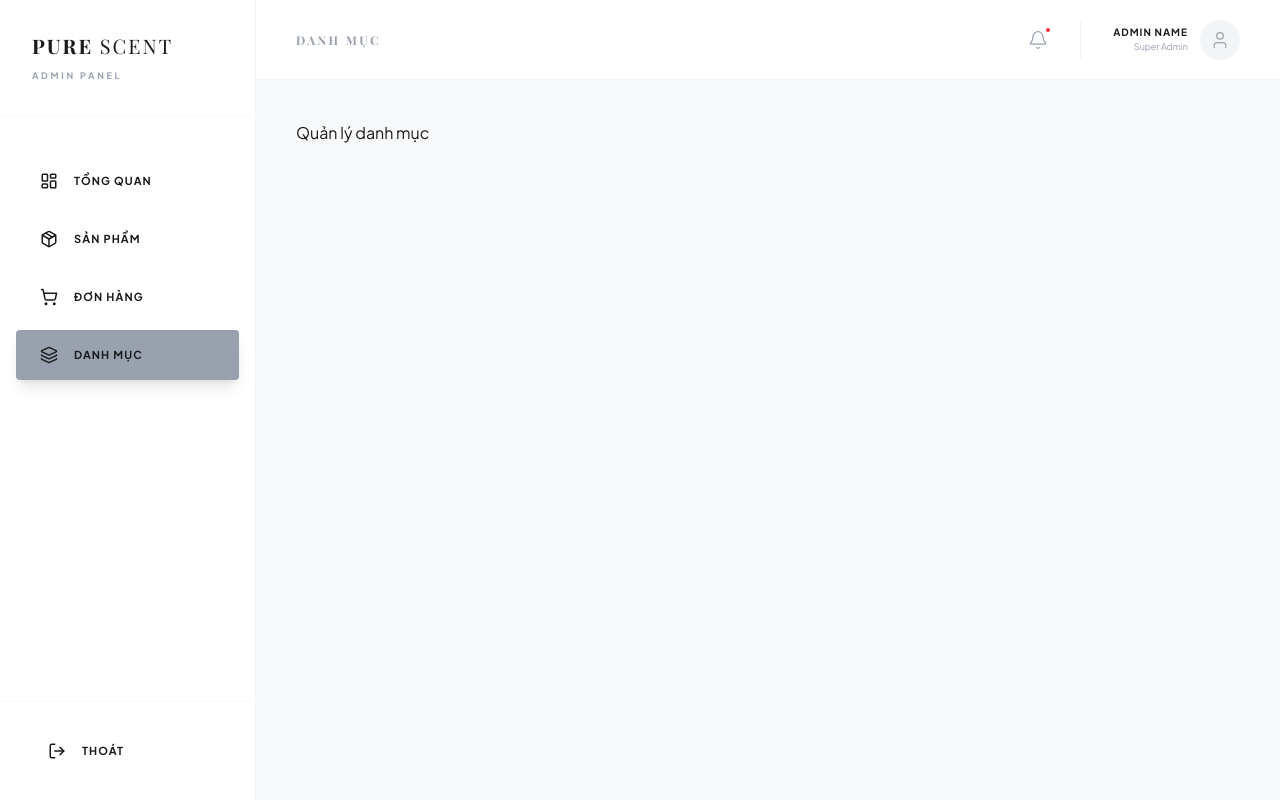
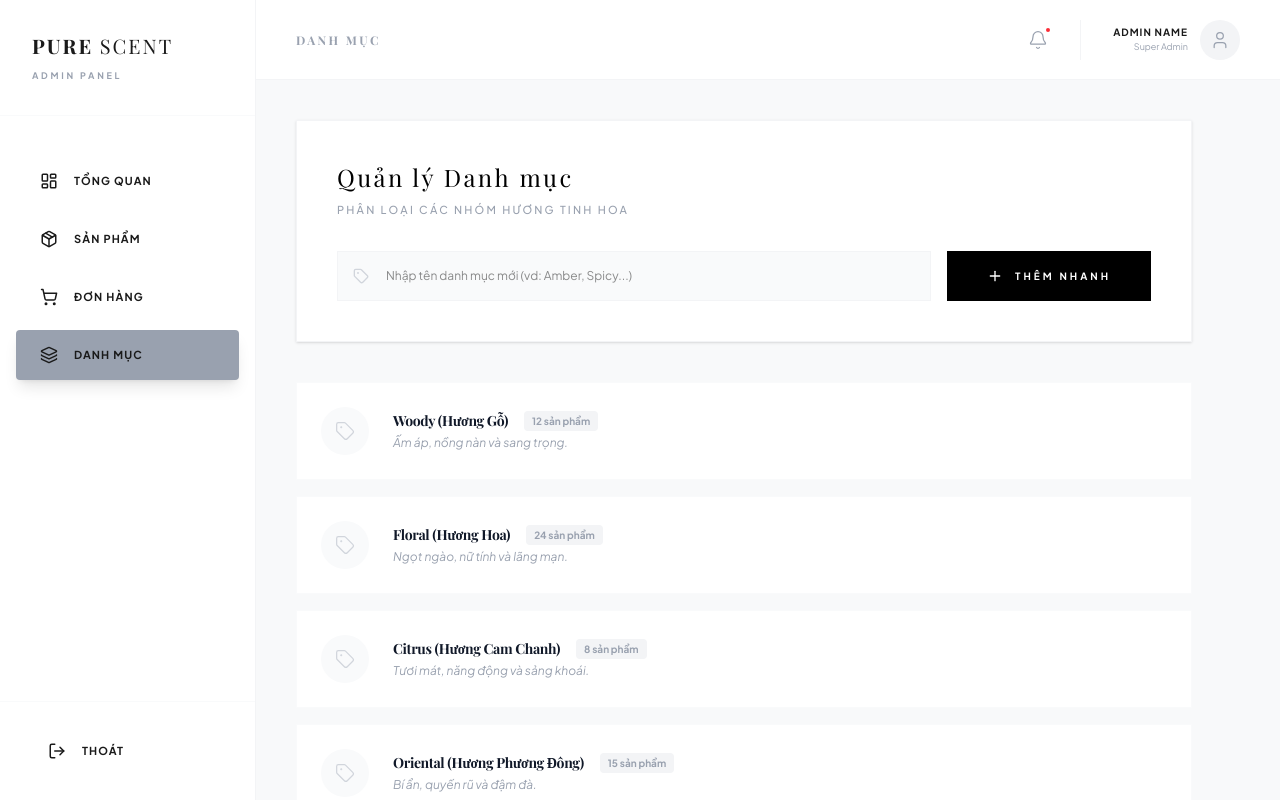
Before and after one commit to Quoclongnguyen/pure_scent, a React (Vite) app in the folder frontend/: page /admin/categories in a window 1280 px wide. Shown: the top 800 px of the page. Built offline with nearby package versions, Linux system fonts and the light colour scheme; a web font is replaced by a local one.

Commit message:
fear: add admin Category Page

```diff
--- a/frontend/src/App.jsx
+++ b/frontend/src/App.jsx
@@ -13,6 +13,7 @@ import RegisterPage from './pages/RegisterPage'
 import AdminLayout from './pages/admin/AdminLayout'
 import AdminProductPage from './pages/admin/AdminProductPage'
 import AdminOrderPage from './pages/admin/AdminOrderPage'
+import AdminCategoryPage from './pages/admin/AdminCategoryPage'
 
 function App() {
 
@@ -62,7 +63,7 @@ function App() {
             element={<AdminOrderPage />} />
           <Route
             path='categories'
-            element={<div>Quản lý danh mục</div>} />
+            element={<AdminCategoryPage />} />
         </Route>
       </Routes>
 
--- /dev/null
+++ b/frontend/src/pages/admin/AdminCategoryPage.jsx
@@ -0,0 +1,97 @@
+import React, { useState } from 'react'
+import { Plus, Tag, Trash2, Edit3, ChevronRight } from 'lucide-react'
+
+const AdminCategoryPage = () => {
+
+    const [categories, setCategories] = useState([
+        { id: 1, name: "Woody (Hương Gỗ)", count: 12, description: "Ấm áp, nồng nàn và sang trọng." },
+        { id: 2, name: "Floral (Hương Hoa)", count: 24, description: "Ngọt ngào, nữ tính và lãng mạn." },
+        { id: 3, name: "Citrus (Hương Cam Chanh)", count: 8, description: "Tươi mát, năng động và sảng khoái." },
+        { id: 4, name: "Oriental (Hương Phương Đông)", count: 15, description: "Bí ẩn, quyến rũ và đậm đà." },
+        { id: 4, name: "Oriental (Hương Phương Đông)", count: 15, description: "Bí ẩn, quyến rũ và đậm đà." },
+        { id: 4, name: "Oriental (Hương Phương Đông)", count: 15, description: "Bí ẩn, quyến rũ và đậm đà." },
+        { id: 4, name: "Oriental (Hương Phương Đông)", count: 15, description: "Bí ẩn, quyến rũ và đậm đà." },
+        { id: 4, name: "Oriental (Hương Phương Đông)", count: 15, description: "Bí ẩn, quyến rũ và đậm đà." },
+        { id: 4, name: "Oriental (Hương Phương Đông)", count: 15, description: "Bí ẩn, quyến rũ và đậm đà." },
+    ]);
+
+    const [newCategory, setNewCategory] = useState("");
+
+    const handleAddCategory = () => {
+        if (newCategory.trim()) {
+            const newItem = {
+                id: categories.length + 1,
+                name: newCategory,
+                count: 0,
+                description: "Danh mục mới được thêm."
+            };
+            setCategories([...categories, newItem]);
+            setNewCategory("");
+        }
+    };
+
+    return (
+        <div className="max-w-4xl space-y-10 animate-in fade-in duration-700">
+            {/* --- HEADER & QUICK ADD --- */}
+            <div className="bg-white p-10 border border-gray-100 shadow-sm space-y-8">
+                <div>
+                    <h1 className="text-2xl font-serif tracking-widest text-black">Quản lý Danh mục</h1>
+                    <p className="text-[11px] text-gray-400 uppercase tracking-[0.2em] mt-2 font-medium">Phân loại các nhóm hương tinh hoa</p>
+                </div>
+
+                <div className="flex gap-4">
+                    <div className="relative flex-1 group">
+                        <Tag size={16} className="absolute left-4 top-1/2 -translate-y-1/2 text-gray-300 group-focus-within:text-black transition-colors" />
+                        <input
+                            type="text"
+                            placeholder="Nhập tên danh mục mới (vd: Amber, Spicy...)"
+                            value={newCategory}
+                            onChange={(e) => setNewCategory(e.target.value)}
+                            className="w-full bg-gray-50 border border-gray-100 py-4 pl-12 pr-4 text-xs focus:outline-none focus:bg-white focus:border-black transition-all"
+                        />
+                    </div>
+                    <button
+                        onClick={handleAddCategory}
+                        className="bg-black text-white px-10 py-4 text-[10px] uppercase font-bold tracking-[0.3em] hover:bg-gray-800 transition-all flex items-center gap-3 shrink-0 cursor-pointer"
+                    >
+                        <Plus size={16} /> Thêm nhanh
+                    </button>
+                </div>
+            </div>
+
+
+            <div className="grid grid-cols-1 gap-4">
+                {categories.map((category) => (
+                    <div
+                        key={category.id}
+                        className="group bg-white border border-gray-50 p-6 flex items-center justify-between hover:shadow-xl hover:shadow-black/5 hover:border-gray-200 transition-all duration-500"
+                    >
+                        <div className="flex items-center gap-6">
+                            <div className="w-12 h-12 bg-gray-50 rounded-full flex items-center justify-center text-gray-300 group-hover:bg-black group-hover:text-white transition-all duration-500">
+                                <Tag size={20} strokeWidth={1.5} />
+                            </div>
+                            <div>
+                                <div className="flex items-center gap-4">
+                                    <h3 className="text-sm font-bold tracking-tight text-gray-900">{category.name}</h3>
+                                    <span className="bg-gray-100 text-[10px] px-2 py-0.5 rounded text-gray-400 font-bold">{category.count} sản phẩm</span>
+                                </div>
+                                <p className="text-xs text-gray-400 mt-1 italic">{category.description}</p>
+                            </div>
+                        </div>
+
+                        <div className="flex items-center gap-2 opacity-0 group-hover:opacity-100 transition-opacity duration-300">
+                            <button className="p-3 text-gray-300 hover:text-black hover:bg-gray-50 transition-all rounded-full">
+                                <Edit3 size={16} />
+                            </button>
+                            <button className="p-3 text-gray-300 hover:text-red-500 hover:bg-red-50 transition-all rounded-full">
+                                <Trash2 size={16} />
+                            </button>
+                        </div>
+                    </div>
+                ))}
+            </div>
+        </div>
+    )
+}
+
+export default AdminCategoryPage
```
